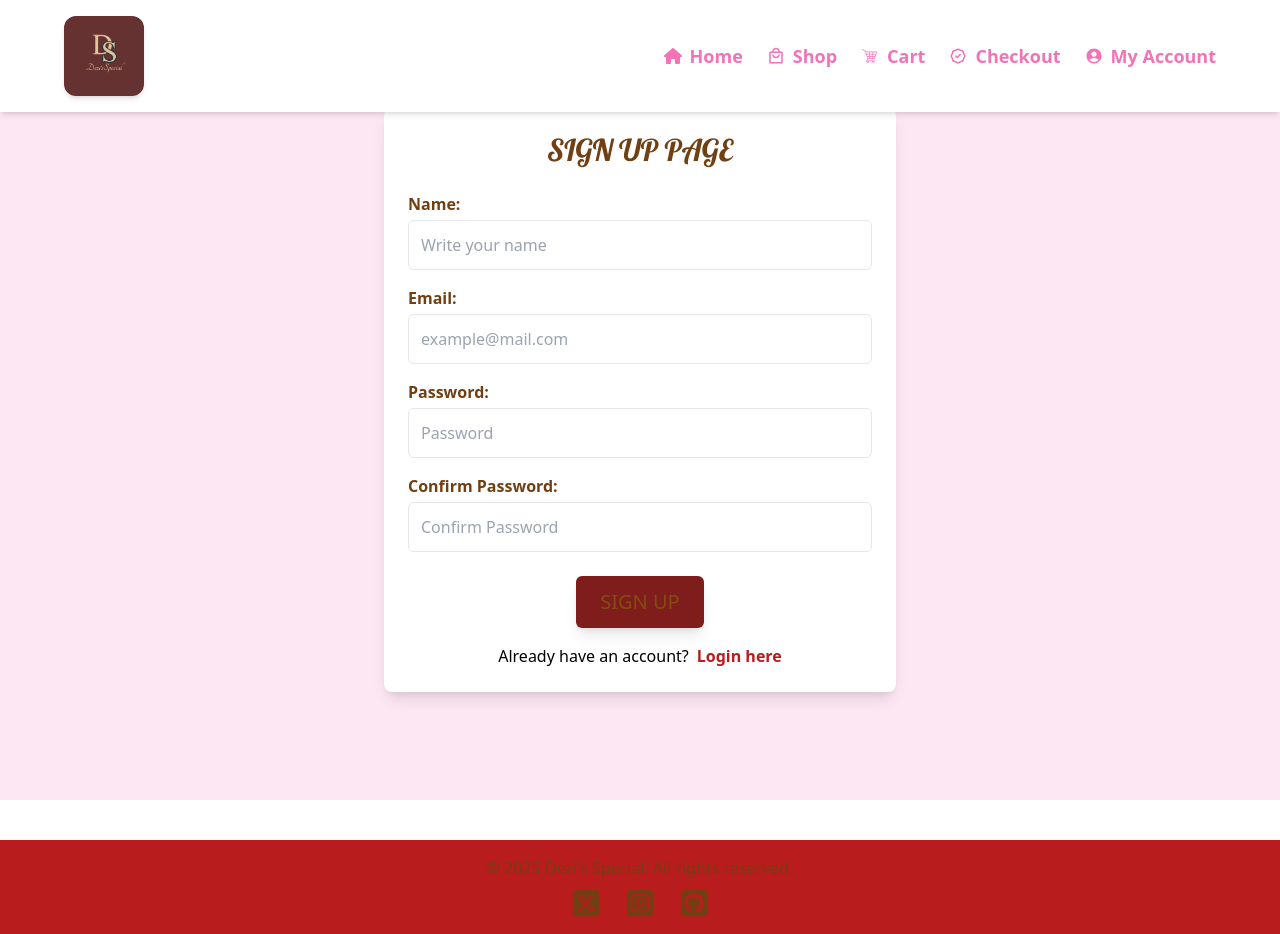
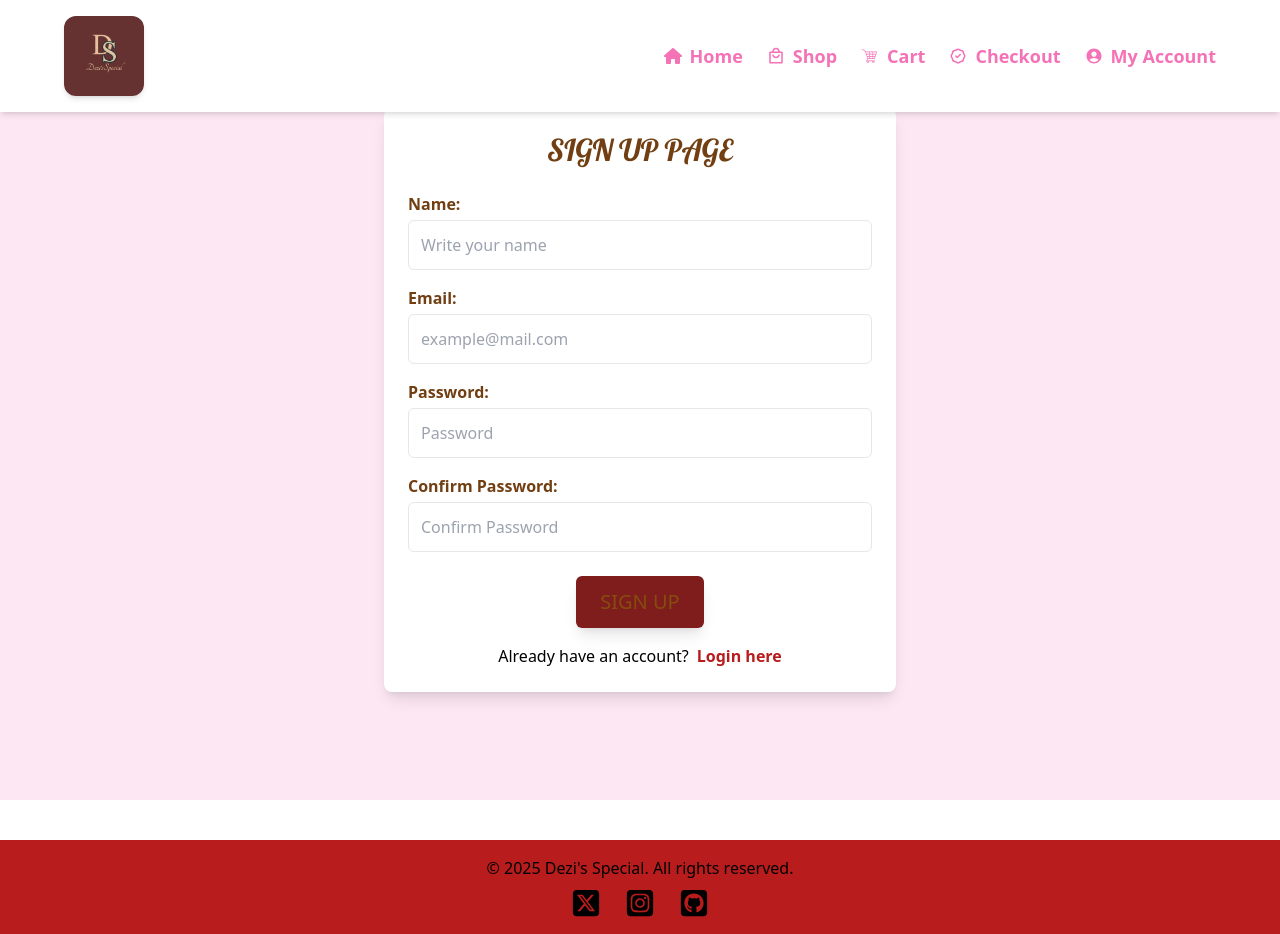
Before and after one commit to Duchess-dezi/My-Capstone-Project, a React (Vite) app: page /signup in a window 1280 px wide. Built offline with nearby package versions, Linux system fonts and the light colour scheme.

Commit message:
added footer, updated readme.md, added icons and links to navbar

```diff
--- a/src/components/Footer.jsx
+++ b/src/components/Footer.jsx
@@ -3,23 +3,23 @@ import { FaSquareXTwitter, FaSquareInstagram, FaSquareGithub } from "react-icons
 
 function Footer() {
   return (
-    <footer className="bg-red-700 text-yellow-900 text-center p-4 mt-10">
+    <footer className="bg-red-700 text-black text-center p-4 mt-10">
       <p>&copy; {new Date().getFullYear()} Dezi's Special. All rights reserved.</p>
 
       <div className="flex justify-center space-x-6 mt-2">
         {/* Twitter */}
         <a href="https://twitter.com/Duchess_dexi/" target="_blank" rel="noopener noreferrer">
-          <FaSquareXTwitter className="text-3xl hover:text-yellow-500 transition-transform duration-300 hover:scale-110" />
+          <FaSquareXTwitter className="text-3xl hover:text-black transition-transform duration-300 hover:scale-110" />
         </a>
 
         {/* Instagram */}
         <a href="https://instagram.com/Duchess-dexi/" target="_blank" rel="noopener noreferrer">
-          <FaSquareInstagram className="text-3xl hover:text-yellow-500 transition-transform duration-300 hover:scale-110" />
+          <FaSquareInstagram className="text-3xl hover:text-black transition-transform duration-300 hover:scale-110" />
         </a>
 
         {/* GitHub */}
         <a href="https://github.com/Duchess-dezi/" target="_blank" rel="noopener noreferrer">
-          <FaSquareGithub className="text-3xl hover:text-yellow-500 transition-transform duration-300 hover:scale-110" />
+          <FaSquareGithub className="text-3xl hover:text-black transition-transform duration-300 hover:scale-110" />
         </a>
       </div>
     </footer>
--- a/src/components/Navbar.jsx
+++ b/src/components/Navbar.jsx
@@ -5,7 +5,7 @@ import { RiShoppingBag4Line } from "react-icons/ri";
 import { GiShoppingCart } from "react-icons/gi";
 import { HiOutlineBadgeCheck } from "react-icons/hi";
 import { MdAccountCircle } from "react-icons/md";
-import { FaBars, FaTimes } from "react-icons/fa"; // For hamburger icon
+import { FaBars, FaTimes } from "react-icons/fa";
 
 function Navbar() {
     const [isOpen, setIsOpen] = useState(false);
@@ -13,7 +13,7 @@ function Navbar() {
     return (
         <nav className="fixed top-0 left-0 w-full bg-white shadow-md p-4 z-50">
             <div className="flex justify-between items-center max-w-6xl mx-auto">
-                {/* Logo */}
+
                 <Link to="/">
                     <img src="/images/dspecial1.png" alt="Logo" className="w-20 h-20 rounded-xl shadow-md" />
                 </Link>
```
